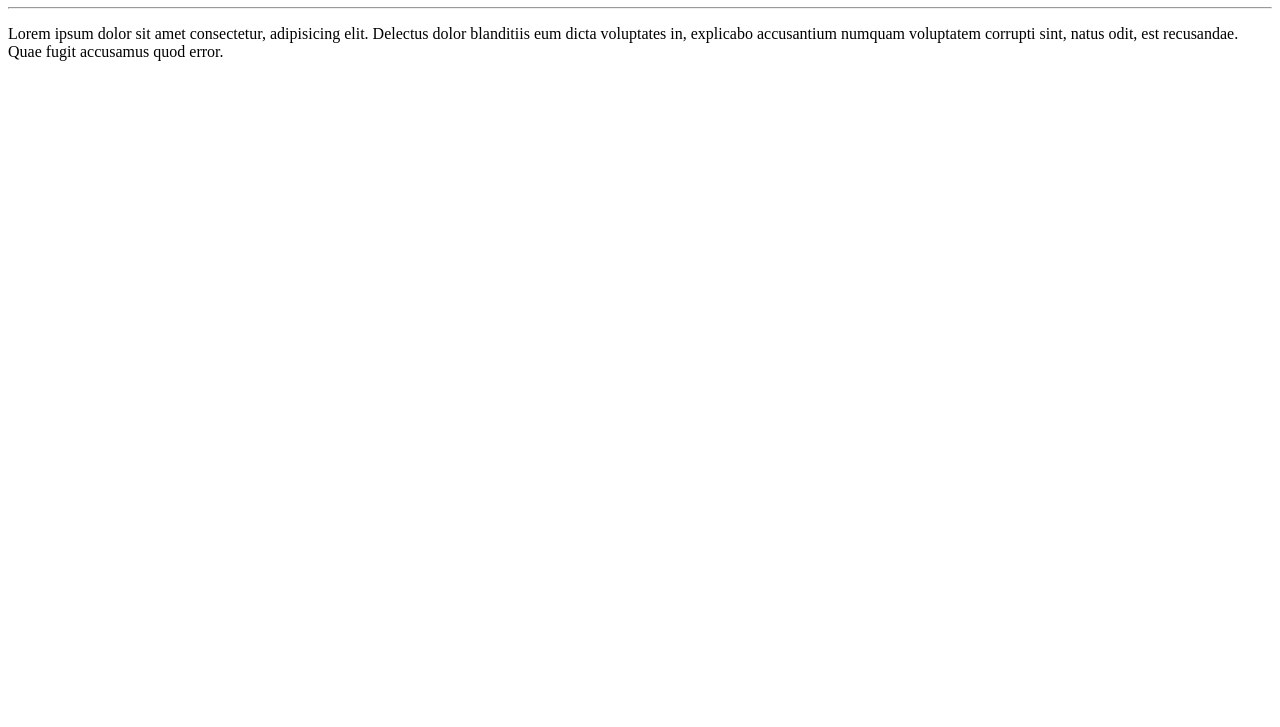
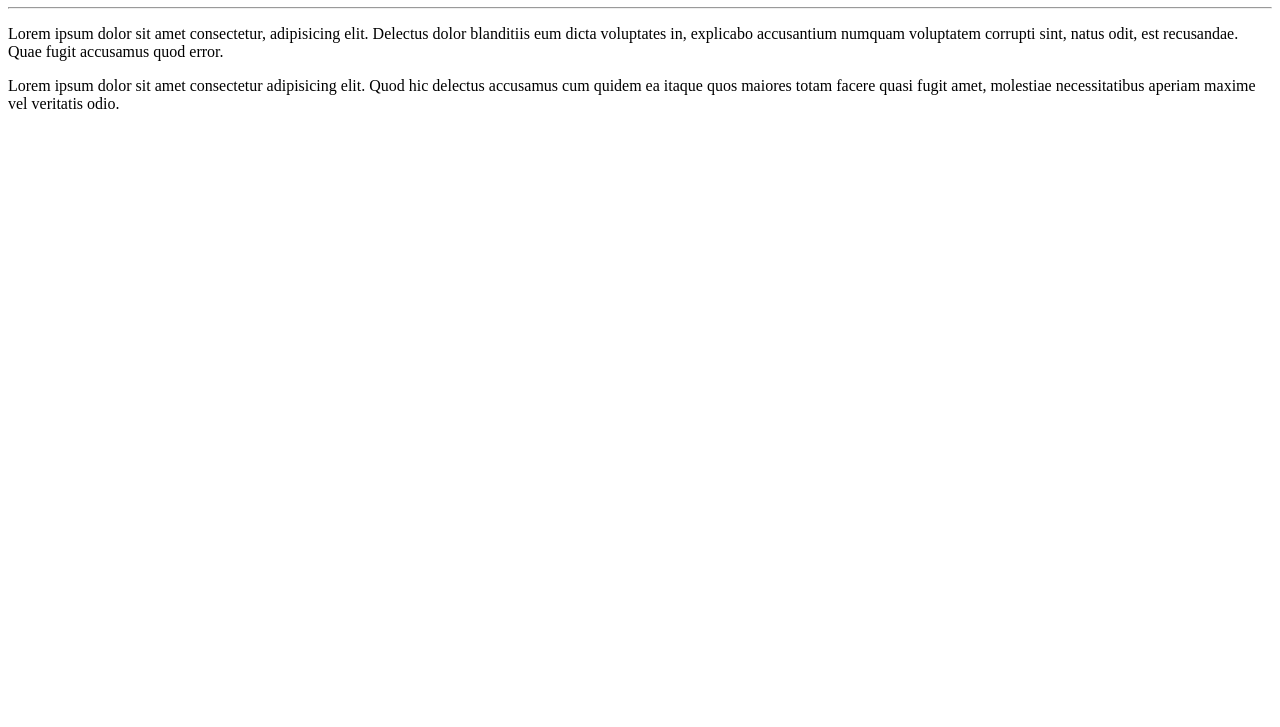
Before and after one commit to ErikoDf/curso-de-git-erick, a plain HTML site: page site exemplo/index.html in a window 1280 px wide. Shown: the part 73-800 px from the top of the page. Drawn offline with Linux system fonts and the light colour scheme.

Commit message:
adicionei um paragrafo

```diff
--- a/site exemplo/index.html
+++ b/site exemplo/index.html
@@ -9,5 +9,6 @@
     <H1>Olá, Mundo!</H1>
     <hr>
     <P>Lorem ipsum dolor sit amet consectetur, adipisicing elit. Delectus dolor blanditiis eum dicta voluptates in, explicabo accusantium numquam voluptatem corrupti sint, natus odit, est recusandae. Quae fugit accusamus quod error.</P>
+    <P>Lorem ipsum dolor sit amet consectetur adipisicing elit. Quod hic delectus accusamus cum quidem ea itaque quos maiores totam facere quasi fugit amet, molestiae necessitatibus aperiam maxime vel veritatis odio.</P>
 </body>
 </html>
```
